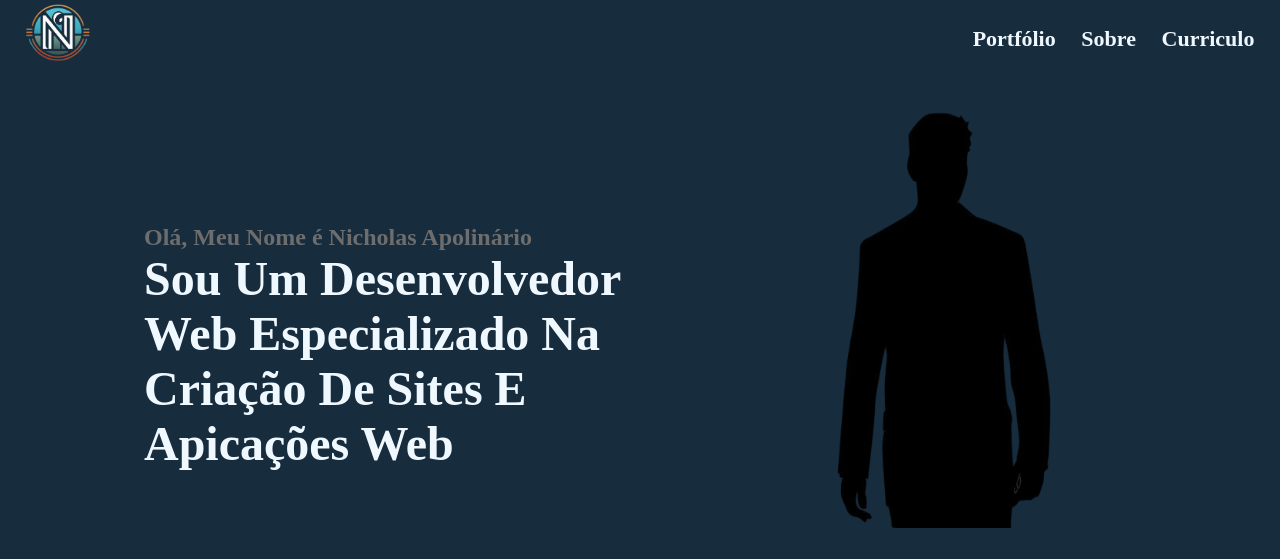
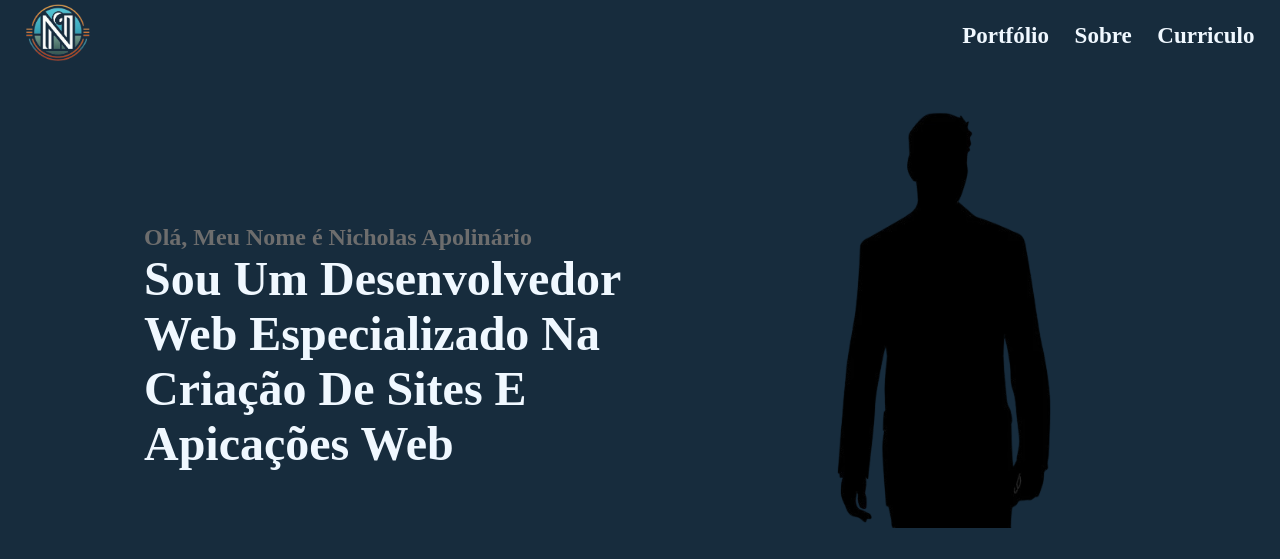
Before and after one commit to nicholas-apolinario03/nicholas-apolinario03.github.io, a PHP site: page / in a window 1280 px wide. Shown: the top 559 px of the page. Run offline with PHP 8.4, Linux system fonts and the light colour scheme; some libraries are stand-ins or nearby versions.

Commit message:
Update style.css

```diff
--- a/style.css
+++ b/style.css
@@ -16,8 +16,8 @@ nav{
     color: aliceblue;
     float: right;
     margin-right: 2%;
-    margin-top: 2%;
-    font-size: 22px;
+    margin-top: 1.8%;
+    font-size: 23px;
     font-weight: 700;
     transition: color 0.3s;
     background-color: #172c3d;
```
